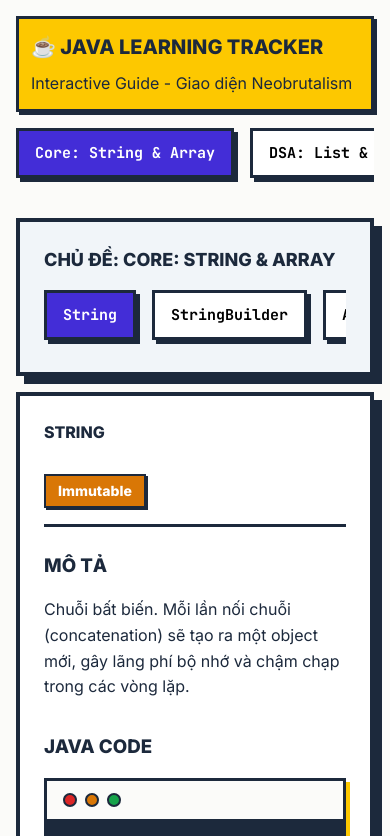
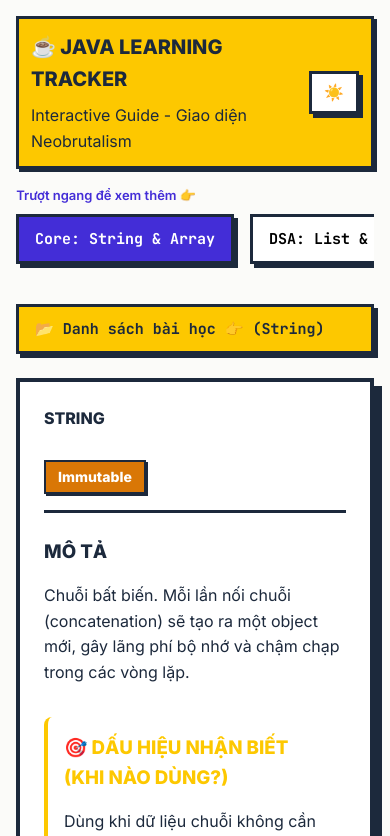
Before and after one commit to MixterTom/Java-Code, a React (Vite) app in the folder java-stream-react/: page / in a window 390 px wide. Shown: the top 836 px of the page. Built offline with nearby package versions, Linux system fonts and the light colour scheme.

Commit message:
feat: implement core UI layout with responsive sidebar, category navigation, and dark mode support

```diff
--- a/java-stream-react/src/App.jsx
+++ b/java-stream-react/src/App.jsx
@@ -1,4 +1,4 @@
-import { useState } from 'react';
+import { useState, useEffect } from 'react';
 import { javaKnowledge } from './data/javaKnowledge';
 import Header from './components/Header';
 import CategoryTabs from './components/CategoryTabs';
@@ -9,27 +9,60 @@ function App() {
   const categories = Object.keys(javaKnowledge);
   const [activeCategory, setActiveCategory] = useState(categories[0]);
   const [activeTopic, setActiveTopic] = useState(javaKnowledge[categories[0]][0]);
+  const [isMenuOpen, setIsMenuOpen] = useState(false);
+  const [isDarkMode, setIsDarkMode] = useState(false);
+
+  useEffect(() => {
+    if (isDarkMode) {
+      document.documentElement.setAttribute('data-theme', 'dark');
+    } else {
+      document.documentElement.removeAttribute('data-theme');
+    }
+  }, [isDarkMode]);
 
   const handleCategoryChange = (category) => {
     setActiveCategory(category);
     setActiveTopic(javaKnowledge[category][0]);
   };
 
+  const handleTopicChange = (topic) => {
+    setActiveTopic(topic);
+    setIsMenuOpen(false);
+  };
+
   return (
     <div className="container">
-      <Header />
+      <Header
+        toggleTheme={() => setIsDarkMode(!isDarkMode)}
+        isDarkMode={isDarkMode}
+      />
+
+      {isMenuOpen && <div className="backdrop" onClick={() => setIsMenuOpen(false)}></div>}
+
       <CategoryTabs
         categories={categories}
         activeCategory={activeCategory}
         onSelectCategory={handleCategoryChange}
       />
 
+      <div className="mobile-topic-toggle">
+        <button
+          className="btn"
+          style={{ width: '100%', marginBottom: '24px', backgroundColor: 'var(--primary)', color: '#1C293C' }}
+          onClick={() => setIsMenuOpen(true)}
+        >
+          📂 Danh sách bài học 👉 ({activeTopic.title})
+        </button>
+      </div>
+
       <div className="layout">
         <Sidebar
           activeCategory={activeCategory}
           topics={javaKnowledge[activeCategory]}
           activeTopic={activeTopic}
-          onSelectTopic={setActiveTopic}
+          onSelectTopic={handleTopicChange}
+          isOpen={isMenuOpen}
+          closeMenu={() => setIsMenuOpen(false)}
         />
         <ContentArea topic={activeTopic} />
       </div>
--- a/java-stream-react/src/components/CategoryTabs.jsx
+++ b/java-stream-react/src/components/CategoryTabs.jsx
@@ -1,5 +1,7 @@
 export default function CategoryTabs({ categories, activeCategory, onSelectCategory }) {
   return (
+    <div className="category-container">
+      <div className="scroll-hint">Trượt ngang để xem thêm 👉</div>
       <div className="category-tabs" style={{ display: 'flex', gap: '16px', marginBottom: '32px', overflowX: 'auto', paddingBottom: '8px' }}>
         {categories.map(category => (
           <button
@@ -12,5 +14,6 @@ export default function CategoryTabs({ categories, activeCategory, onSelectCateg
           </button>
         ))}
       </div>
+    </div>
   );
 }
--- a/java-stream-react/src/components/ContentArea.jsx
+++ b/java-stream-react/src/components/ContentArea.jsx
@@ -18,6 +18,20 @@ export default function ContentArea({ topic }) {
           <p>{topic.description}</p>
         </div>
 
+        {topic.interviewSignals && (
+          <div className="section highlight-box" style={{ backgroundColor: 'var(--bg-secondary)', padding: '16px', borderRadius: '8px', borderLeft: '4px solid var(--primary)', marginBottom: '24px' }}>
+            <h3 style={{ marginTop: 0, color: 'var(--primary)' }}>🎯 Dấu hiệu nhận biết (Khi nào dùng?)</h3>
+            <p style={{ marginBottom: 0 }}>{topic.interviewSignals}</p>
+          </div>
+        )}
+
+        {topic.practiceProblems && (
+          <div className="section highlight-box" style={{ backgroundColor: 'var(--bg-secondary)', padding: '16px', borderRadius: '8px', borderLeft: '4px solid #10b981', marginBottom: '24px' }}>
+            <h3 style={{ marginTop: 0, color: '#10b981' }}>🛠 Các dạng bài thực hành</h3>
+            <p style={{ marginBottom: 0, fontWeight: 'bold' }}>{topic.practiceProblems}</p>
+          </div>
+        )}
+
         <div className="section">
           <h3>Java Code</h3>
           <MockWindow content={topic.code} />
--- a/java-stream-react/src/components/Header.jsx
+++ b/java-stream-react/src/components/Header.jsx
@@ -1,8 +1,15 @@
-export default function Header() {
+export default function Header({ toggleTheme, isDarkMode }) {
   return (
-    <header className="header">
-      <h1>☕ Java Learning Tracker</h1>
-      <p>Interactive Guide - Giao diện Neobrutalism</p>
+    <header className="header" style={{ display: 'flex', justifyContent: 'space-between', alignItems: 'center' }}>
+      <div>
+        <h1>☕ Java Learning Tracker</h1>
+        <p>Interactive Guide - Giao diện Neobrutalism</p>
+      </div>
+      <div style={{ display: 'flex', gap: '12px' }}>
+        <button className="btn" onClick={toggleTheme} style={{ padding: '8px 12px', fontSize: '16px' }} title="Chế độ Sáng/Tối">
+          {isDarkMode ? '🌙' : '☀️'}
+        </button>
+      </div>
     </header>
   );
 }
--- a/java-stream-react/src/components/Sidebar.jsx
+++ b/java-stream-react/src/components/Sidebar.jsx
@@ -1,6 +1,15 @@
-export default function Sidebar({ activeCategory, topics, activeTopic, onSelectTopic }) {
+export default function Sidebar({ activeCategory, topics, activeTopic, onSelectTopic, isOpen, closeMenu }) {
   return (
-    <aside className="sidebar">
+    <aside className={`sidebar ${isOpen ? 'open' : ''}`}>
+      <div className="mobile-sidebar-header mac-style">
+        <div style={{ display: 'flex', gap: '8px', alignItems: 'center' }}>
+          <span className="dot bg-danger"></span>
+          <span className="dot bg-warning"></span>
+          <span className="dot bg-success"></span>
+          <h2 style={{ fontSize: '18px', margin: '0 0 0 12px' }}>Menu</h2>
+        </div>
+        <button className="btn" onClick={closeMenu} style={{ padding: '4px 8px', fontSize: '13px' }}>Đóng ✕</button>
+      </div>
       <div className="card bg-surface">
         <h2 style={{ fontSize: '18px' }}>Chủ đề: {activeCategory}</h2>
         <div className="button-group">
--- a/java-stream-react/src/index.css
+++ b/java-stream-react/src/index.css
@@ -109,16 +109,55 @@ h1, h2, h3 {
     padding: 12px;
   }
 
-  .sidebar .button-group {
-    flex-direction: row;
-    overflow-x: auto;
-    padding-bottom: 8px;
+  /* Nút bấm để mở danh sách bài học trên mobile */
+  .mobile-topic-toggle {
+    display: block !important;
   }
 
-  .sidebar .btn {
-    white-space: nowrap;
-    flex-shrink: 0;
+  .mobile-sidebar-header {
+    display: flex;
+    justify-content: space-between;
+    align-items: center;
+    margin-bottom: 24px;
   }
+
+  .sidebar {
+    position: fixed;
+    top: 0;
+    right: -100%; /* Ẩn sang bên phải */
+    width: 320px;
+    max-width: 90vw;
+    height: 100vh;
+    background-color: var(--surface);
+    z-index: 1000;
+    padding: 24px;
+    border-left: 4px solid var(--text);
+    box-shadow: -8px 0px 0px var(--text);
+    transition: right 0.3s cubic-bezier(0.4, 0, 0.2, 1);
+    overflow-y: auto;
+  }
+
+  .sidebar.open {
+    right: 0;
+  }
+}
+
+.backdrop {
+  position: fixed;
+  top: 0;
+  left: 0;
+  width: 100vw;
+  height: 100vh;
+  background-color: rgba(28, 41, 60, 0.6);
+  z-index: 900;
+}
+
+.mobile-sidebar-header {
+  display: none;
+}
+
+.mobile-topic-toggle {
+  display: none;
 }
 
 /* Custom scrollbar và tối ưu cho iOS (iPhone) */
@@ -309,3 +348,64 @@ pre {
   font-size: 15px;
   margin: 0;
 }
+
+/* UX Hint cho cuộn ngang trên di động */
+.scroll-hint {
+  display: none;
+  font-size: 13px;
+  font-weight: 600;
+  margin-bottom: 8px;
+  color: var(--secondary);
+  animation: bounceX 2s infinite;
+}
+
+@keyframes bounceX {
+  0%, 100% { transform: translateX(0); }
+  50% { transform: translateX(5px); }
+}
+
+@media (max-width: 768px) {
+  .scroll-hint {
+    display: block;
+  }
+}
+
+/* Chế độ Tối (Dark Mode) */
+[data-theme="dark"] {
+  --primary: #D97706; /* Màu vàng cam sậm hơn cho dễ nhìn */
+  --secondary: #6350E5;
+  --surface: #111827; /* Nền tối sâu */
+  --text: #F9FAFB; /* Chữ trắng sáng */
+}
+
+[data-theme="dark"] .bg-surface {
+  background-color: #1F2937;
+}
+
+[data-theme="dark"] .bg-white {
+  background-color: #374151;
+}
+
+[data-theme="dark"] .btn {
+  background-color: #1F2937;
+  color: var(--text);
+}
+
+[data-theme="dark"] .btn:hover {
+  background-color: var(--primary);
+  color: #111827; /* Đảm bảo tương phản khi hover */
+}
+
+[data-theme="dark"] .btn.active {
+  background-color: var(--secondary);
+  color: white;
+}
+
+[data-theme="dark"] .mock-window {
+  background-color: #030712;
+}
+
+[data-theme="dark"] pre {
+  background-color: #030712;
+  color: #E5E7EB;
+}
```
Also changed, not shown: java-stream-react/src/data/javaKnowledge.js (+30 -0 lines). Lines whose indentation alone changed are shown as unchanged.
